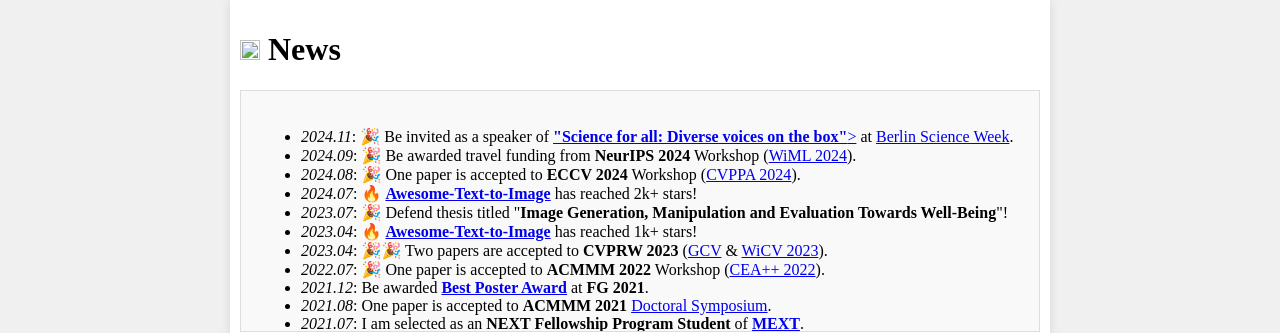
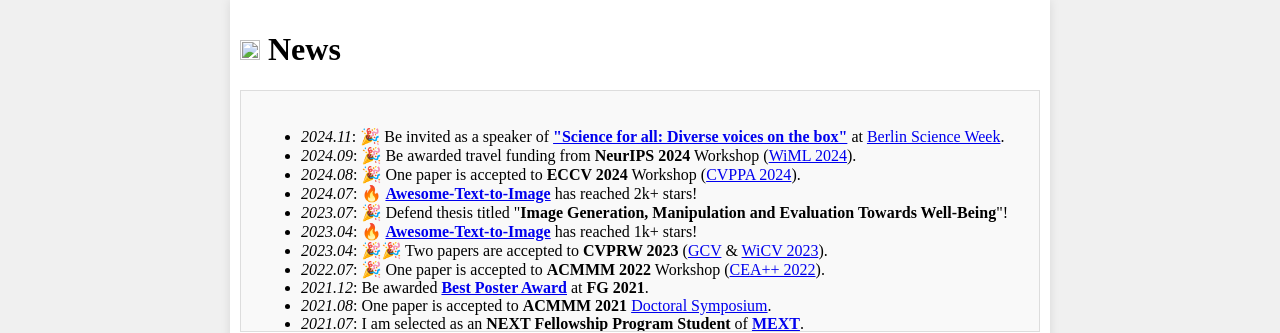
Before and after one commit to ElizaZhou96/ElizaZhou96.github.io, a Jekyll site: the page _pages/NewsPage.html, which Jekyll copies as it is, in a window 1280 px wide. Shown: the top 333 px of the page. Built offline with Jekyll 4.4.1, drawn with Linux system fonts in a browser that asks for light colours.

Commit message:
Update NewsPage.html

```diff
--- a/_pages/NewsPage.html
+++ b/_pages/NewsPage.html
@@ -62,7 +62,7 @@
         <h1><img src="images/sparks/graduation.png" alt="Decorative Image" width="20" height="20"> News</h1>
         <div class="scrollable">
             <ul>
-	    <li class="has-line-data" data-line-start="13" data-line-end="12"><em>2024.11</em>: 🎉 Be invited as a speaker of <a href="https://berlinscienceweek.com/programme/science-all-diverse-voices-box"><strong>"Science for all: Diverse voices on the box"</strong>></a> at <a href="https://berlinscienceweek.com/">Berlin Science Week</a>.</li>
+	    <li class="has-line-data" data-line-start="13" data-line-end="12"><em>2024.11</em>: 🎉 Be invited as a speaker of <a href="https://berlinscienceweek.com/programme/science-all-diverse-voices-box"><strong>"Science for all: Diverse voices on the box"</strong></a> at <a href="https://berlinscienceweek.com/">Berlin Science Week</a>.</li>
 	    <li class="has-line-data" data-line-start="12" data-line-end="11"><em>2024.09</em>: 🎉 Be awarded travel funding from <strong>NeurIPS 2024</strong> Workshop (<a href="https://sites.google.com/wimlworkshop.org/wiml-2024/home?authuser=0">WiML 2024</a>).</li>
             <li class="has-line-data" data-line-start="11" data-line-end="10"><em>2024.08</em>: 🎉 One paper is accepted to <strong>ECCV 2024</strong> Workshop (<a href="https://cvppa2024.github.io/">CVPPA 2024</a>).</li>
 	    <li class="has-line-data" data-line-start="10" data-line-end="9"><em>2024.07</em>: 🔥 <a href="https://github.com/Yutong-Zhou-cv/Awesome-Text-to-Image"><strong>Awesome-Text-to-Image</strong></a> has reached 2k+ stars!</li>
```
